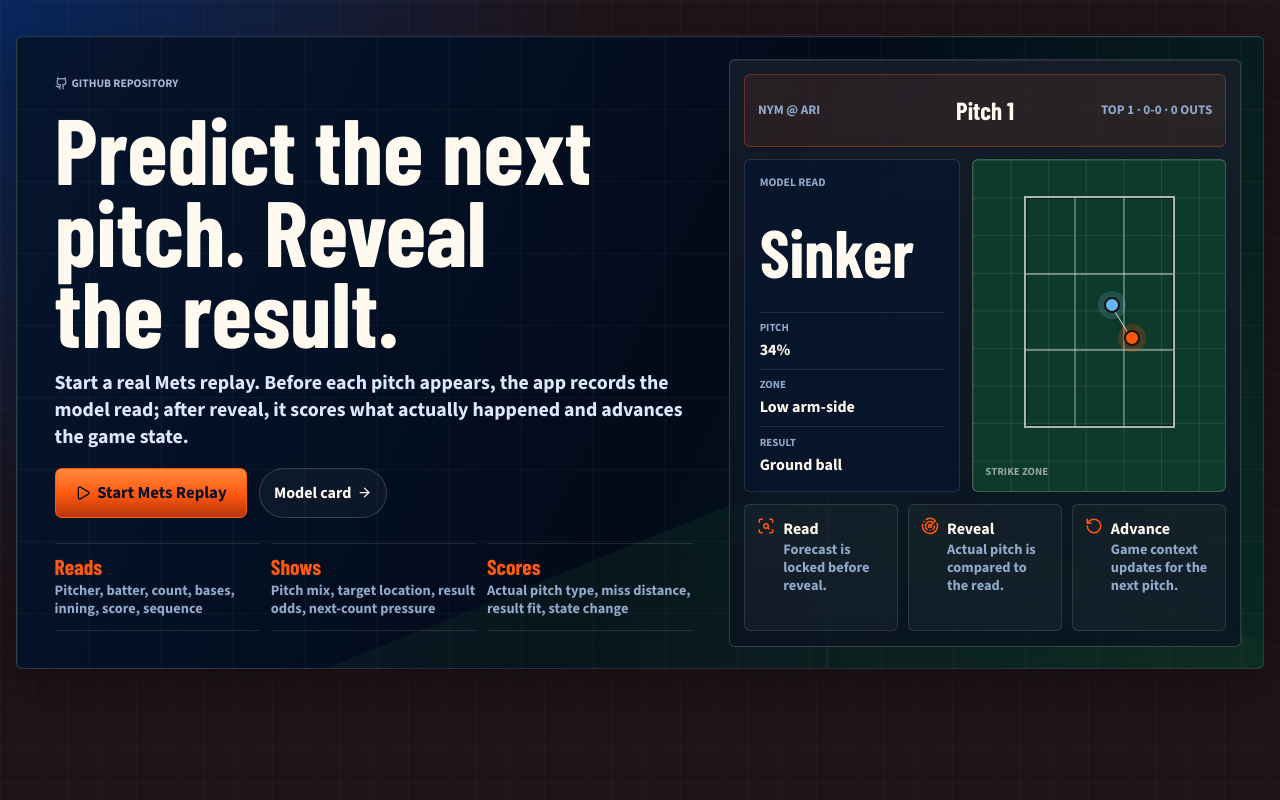
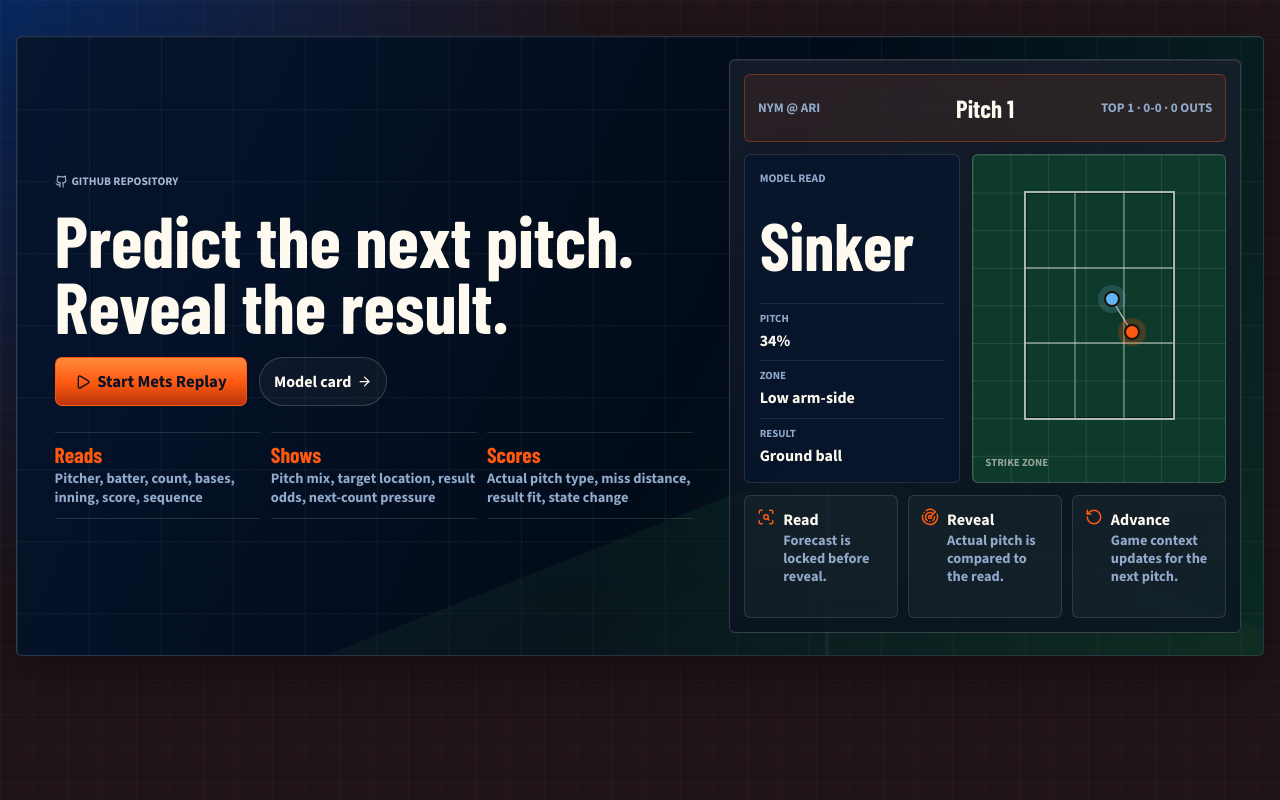
Before and after one commit to saulrichardson/pitch-prediction-app, a Next.js app in the folder apps/web/: page / in a window 1280 px wide. Built offline with nearby package versions, Linux system fonts and the light colour scheme.

Commit message:
Tighten landing hero copy

```diff
--- a/apps/web/src/app/globals.css
+++ b/apps/web/src/app/globals.css
@@ -418,9 +418,9 @@ button {
 
 .intro-copy h1 {
   color: var(--text-strong);
-  font-size: 5.8rem;
+  font-size: 4.5rem;
   font-weight: 900;
-  line-height: 0.88;
+  line-height: 0.92;
   text-wrap: balance;
 }
 
@@ -441,14 +441,6 @@ button {
 
 .intro-kicker a:hover {
   color: var(--gold);
-}
-
-.intro-lede {
-  max-width: 690px;
-  color: var(--text);
-  font-size: 1.24rem;
-  font-weight: 780;
-  line-height: 1.36;
 }
 
 .intro-actions {
@@ -1374,7 +1366,7 @@ button {
   }
 
   .intro-copy h1 {
-    font-size: 3.4rem;
+    font-size: 2.8rem;
   }
 
   .intro-facts,
--- a/apps/web/src/components/pitch-sequence-lab/intro-screen.tsx
+++ b/apps/web/src/components/pitch-sequence-lab/intro-screen.tsx
@@ -28,10 +28,6 @@ export function IntroScreen({
             </a>
           </p>
           <h1 id="intro-title" className="display">Predict the next pitch. Reveal the result.</h1>
-          <p className="intro-lede">
-            Start a real Mets replay. Before each pitch appears, the app records the model read; after reveal,
-            it scores what actually happened and advances the game state.
-          </p>
           <div className="intro-actions">
             <button className="btn btn-primary intro-enter" disabled={isLoading || !isHydrated} onClick={onEnter}>
               {isLoading ? <Loader2 className="animate-spin" size={16} /> : <Play size={16} />}
```
Also changed, not shown: 1 other file (tests, documents, lock files or other folders).
